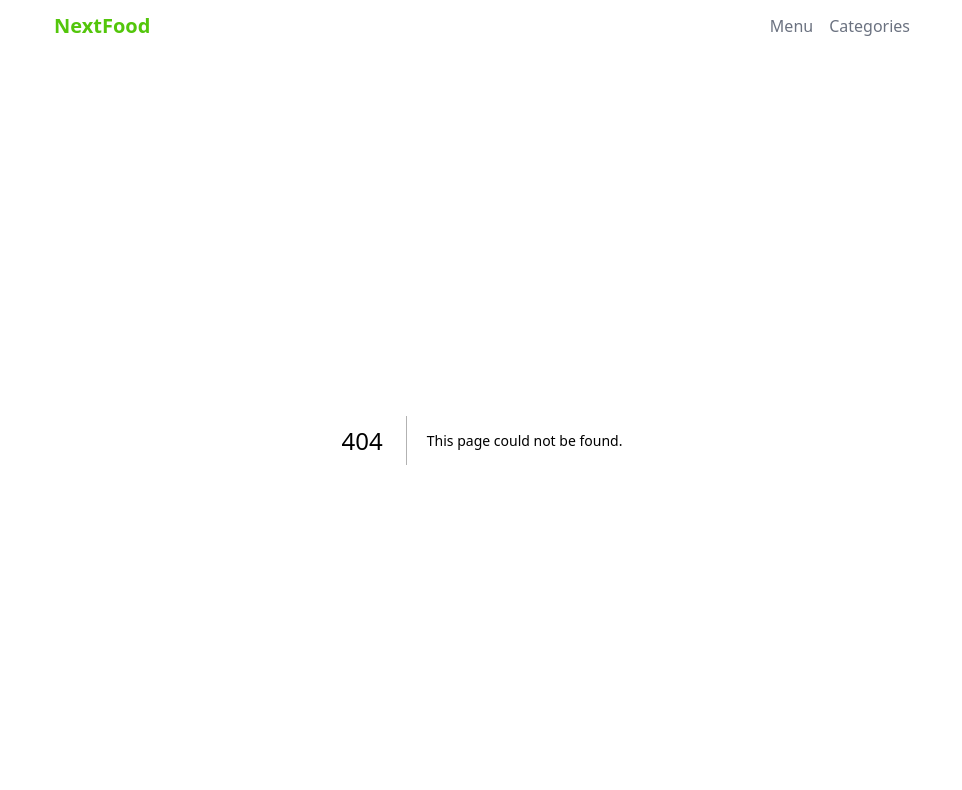
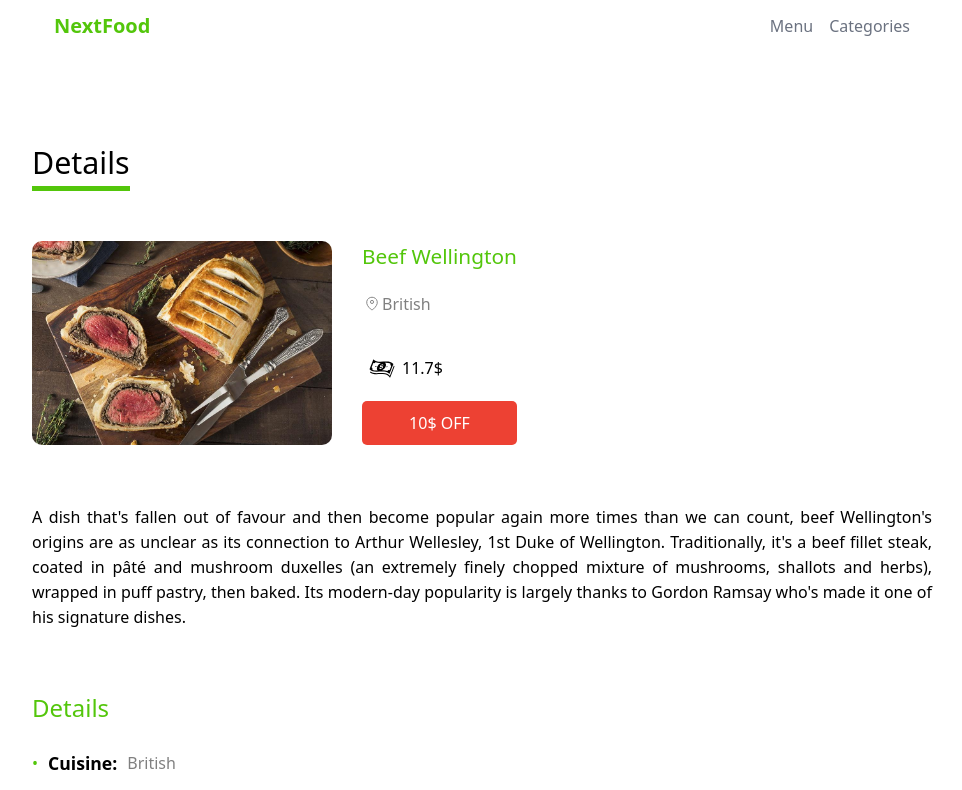
Before and after one commit to itS-ShhB/nextfood, a Next.js app: page /menu/1 in a window 1280 px wide. Before the commit this address had no page. Shown: the top 790 px of the page, without its empty margins (158-1120 px from the left). Built offline with nearby package versions, Linux system fonts and the light colour scheme; data requests are answered from the project's data file.

Commit message:
Added Details

```diff
--- a/components/modules/Card.js
+++ b/components/modules/Card.js
@@ -3,7 +3,6 @@ import Dollar from "../icons/Dollar";
 import Link from "next/link";
 
 function Card(props) {
-  console.log(props);
   const { id, name, price, details, discount } = props || {};
   return (
     <div className="flex flex-col w-72 shadow-lg mb-10 p-3 rounded-xl relative">
--- /dev/null
+++ b/components/templates/DetailsPage.js
@@ -0,0 +1,77 @@
+import styles from "./DetailsPage.module.css";
+import Location from "../icons/Location";
+import Dollar from "../icons/Dollar";
+
+function DetailsPage(props) {
+  const {
+    id,
+    name,
+    price,
+    discount,
+    introduction,
+    details,
+    ingredients,
+    recipe,
+  } = props;
+
+  return (
+    <div className={styles.container}>
+      <h2>Details</h2>
+      <div className={styles.subContainer}>
+        <div className={styles.banner}>
+          <img src={`/images/${id}.jpeg`} alt={name} />
+          <div>
+            <h3>{name}</h3>
+            <span className={styles.location}>
+              <Location />
+              {details[0].Cuisine}
+            </span>
+            <span className={styles.price}>
+              <Dollar />
+              {discount ? (price * (100 - discount)) / 100 : price}$
+            </span>
+            {discount ? (
+              <span className={styles.discount}>{discount}$ OFF</span>
+            ) : null}
+          </div>
+        </div>
+        <div className={styles.introduction}>
+          <p>{introduction}</p>
+        </div>
+        <div className={styles.details}>
+          <h4>Details</h4>
+          <ul>
+            {details.map((detail, index) => (
+              <li key={index}>
+                <p>{Object.keys(detail)[0]}: </p>
+                <span>{Object.values(detail)[0]}</span>
+              </li>
+            ))}
+          </ul>
+        </div>
+        <div className={styles.details}>
+          <h4>Ingredients</h4>
+          <ul>
+            {ingredients.map((item, index) => (
+              <li key={index}>
+                <p>{item}</p>
+              </li>
+            ))}
+          </ul>
+        </div>
+        <div className={styles.recipe}>
+          <h4>Recipe</h4>
+          {recipe.map((item, index) => (
+            <div key={index} className={index % 2 ? styles.odd : styles.even}>
+              <span>{index + 1}</span>
+              <p>{item}</p>
+            </div>
+          ))}
+        </div>
+        <button>Add to Cart</button>
+      </div>
+    </div>
+  );
+}
+
+export default DetailsPage;
--- /dev/null
+++ b/components/templates/DetailsPage.module.css
@@ -0,0 +1,155 @@
+.container {
+  max-width: 900px;
+  margin: auto;
+  margin-top: 100px;
+}
+
+.container h2 {
+  border-bottom: 5px solid #53c60b;
+  width: fit-content;
+  margin-bottom: 50px;
+  font-size: 1.9rem;
+}
+
+.banner {
+  display: flex;
+}
+
+.banner img {
+  width: 300px;
+  border-radius: 10px;
+}
+
+.banner div {
+  margin-left: 30px;
+}
+
+.banner h3 {
+  font-size: 1.3rem;
+  color: #53c60b;
+}
+
+.banner span {
+  display: flex;
+  align-items: center;
+}
+
+.location {
+  color: grey;
+  margin: 20px 0 40px;
+}
+
+.discount {
+  background-color: #ed4133;
+  color: white;
+  padding: 10px 0;
+  display: flex;
+  justify-content: center;
+  border-radius: 5px;
+  margin-top: 20px;
+}
+
+.introduction {
+  margin: 60px 0;
+  line-height: 25px;
+  text-align: justify;
+}
+
+.details {
+  margin-bottom: 60px;
+}
+
+.details h4 {
+  font-size: 1.5rem;
+  color: #53c60b;
+  margin: 24px 0;
+}
+
+.details ul {
+  list-style: none;
+}
+
+.details li {
+  display: flex;
+  align-items: center;
+  margin: 10px 0;
+}
+
+.details li::before {
+  content: "• ";
+  color: #53c60b;
+}
+
+.details p {
+  font-size: 1.1rem;
+  font-weight: 600;
+  margin: 0 10px;
+}
+
+.details span {
+  color: grey;
+}
+
+.recipe {
+  margin-bottom: 100px;
+}
+
+.recipe h4 {
+  font-size: 1.5rem;
+  color: #53c60b;
+  margin: 24px 0;
+}
+
+.recipe div {
+  display: flex;
+  align-items: center;
+  padding: 20px 10px;
+  text-align: justify;
+}
+
+.recipe span {
+  font-size: 2rem;
+  margin: 0 15px 0 5px;
+}
+
+.odd {
+  background-color: #e8ffdb;
+}
+
+.even {
+  background-color: #bcff93;
+}
+
+.container button {
+  width: 100%;
+  border: none;
+  background-color: #53c60b;
+  color: white;
+  padding: 15px;
+  font-size: 1.3rem;
+  border-radius: 10px;
+  cursor: pointer;
+  margin-bottom: 100px;
+}
+
+@media (max-width: 900px) {
+  .container {
+    padding: 20px;
+  }
+}
+
+@media (max-width: 600px) {
+  .container {
+    padding: 10px;
+  }
+  .banner {
+    flex-direction: column;
+  }
+  .banner div {
+    margin: 0;
+  }
+  .banner img {
+    width: 100%;
+    margin-bottom: 20px;
+  }
+}
--- /dev/null
+++ b/pages/menu/[id].js
@@ -0,0 +1,44 @@
+import { useRouter } from "next/router";
+import DetailsPage from "../../components/templates/DetailsPage";
+
+function MenuDetails({ data }) {
+  const router = useRouter();
+
+  if (router.isFallback) {
+    return <h2>Loading Page...</h2>;
+  }
+  return <DetailsPage {...data} />;
+}
+
+export default MenuDetails;
+
+export async function getStaticPaths() {
+  const res = await fetch("http://localhost:3001/data");
+  const json = await res.json();
+  const data = json.slice(0, 10);
+  const paths = data.map((item) => ({ params: { id: item.id.toString() } }));
+
+  return {
+    paths,
+    fallback: true,
+  };
+}
+
+export async function getStaticProps(context) {
+  const {
+    params: { id },
+  } = context;
+  const res = await fetch(`http://localhost:3001/data/${id}`);
+  const data = await res.json();
+
+  if (!data.id) {
+    return {
+      notFound: true,
+    };
+  }
+
+  return {
+    props: { data },
+    revalidate: 30,
+  };
+}
```
